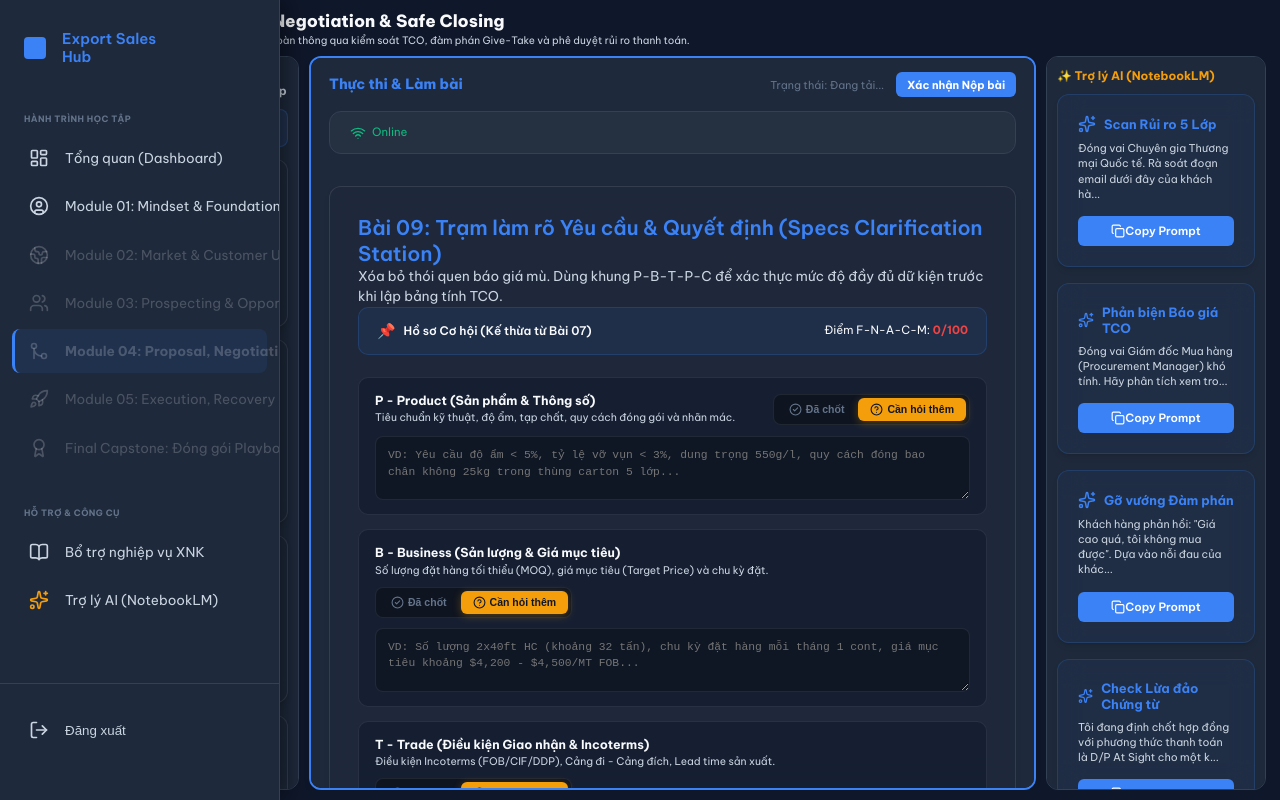
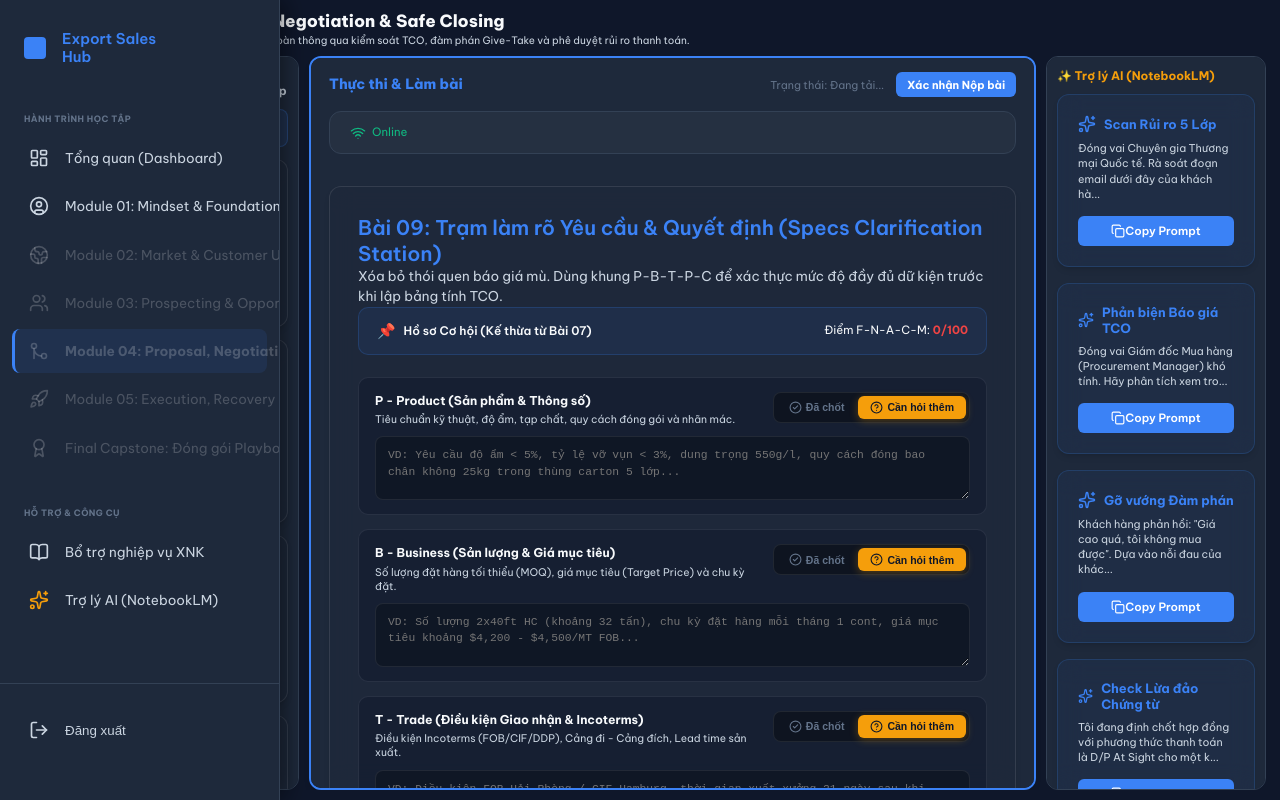
Before and after one commit to nhtrung11794/export-sales-hub, a Next.js app: page /m04 in a window 1280 px wide. Built offline with nearby package versions, Linux system fonts and the light colour scheme; no server answers.

Commit message:
fix(m04): ensure B09 status toggle buttons are strictly aligned to top-right

```diff
--- a/src/components/modules/m04/B09_RequirementClarification.tsx
+++ b/src/components/modules/m04/B09_RequirementClarification.tsx
@@ -200,18 +200,18 @@ export default function B09_RequirementClarification({ data, setData, handleBlur
           return (
             <div key={sec.key} className={`pbtpc-row ${val.is_clear ? 'is-clear' : ''}`}>
               <div style={{ padding: '14px 16px', display: 'flex', flexDirection: 'column', gap: '10px' }}>
-                <div style={{ display: 'flex', justifyContent: 'space-between', alignItems: 'center', flexWrap: 'wrap', gap: '8px' }}>
-                  <div>
-                    <div style={{ fontWeight: 'bold', fontSize: '0.92rem', color: val.is_clear ? '#10b981' : 'var(--text-primary)' }}>
+                <div style={{ display: 'flex', justifyContent: 'space-between', alignItems: 'flex-start', gap: '16px' }}>
+                  <div style={{ flex: 1, minWidth: 0 }}>
+                    <div style={{ fontWeight: 'bold', fontSize: '0.9rem', color: val.is_clear ? '#10b981' : 'var(--text-primary)', marginBottom: '2px' }}>
                       {sec.label}
                     </div>
-                    <div style={{ fontSize: '0.78rem', color: 'var(--text-secondary)' }}>
+                    <div style={{ fontSize: '0.78rem', color: 'var(--text-secondary)', lineHeight: '1.35' }}>
                       {sec.desc}
                     </div>
                   </div>
 
                   {/* TOGGLE SEGMENT (2 NÚT) */}
-                  <div className="toggle-btn-group">
+                  <div className="toggle-btn-group" style={{ flexShrink: 0, marginLeft: 'auto' }}>
                     <button
                       type="button"
                       onClick={() => setStatus(sec.key, true)}
```
